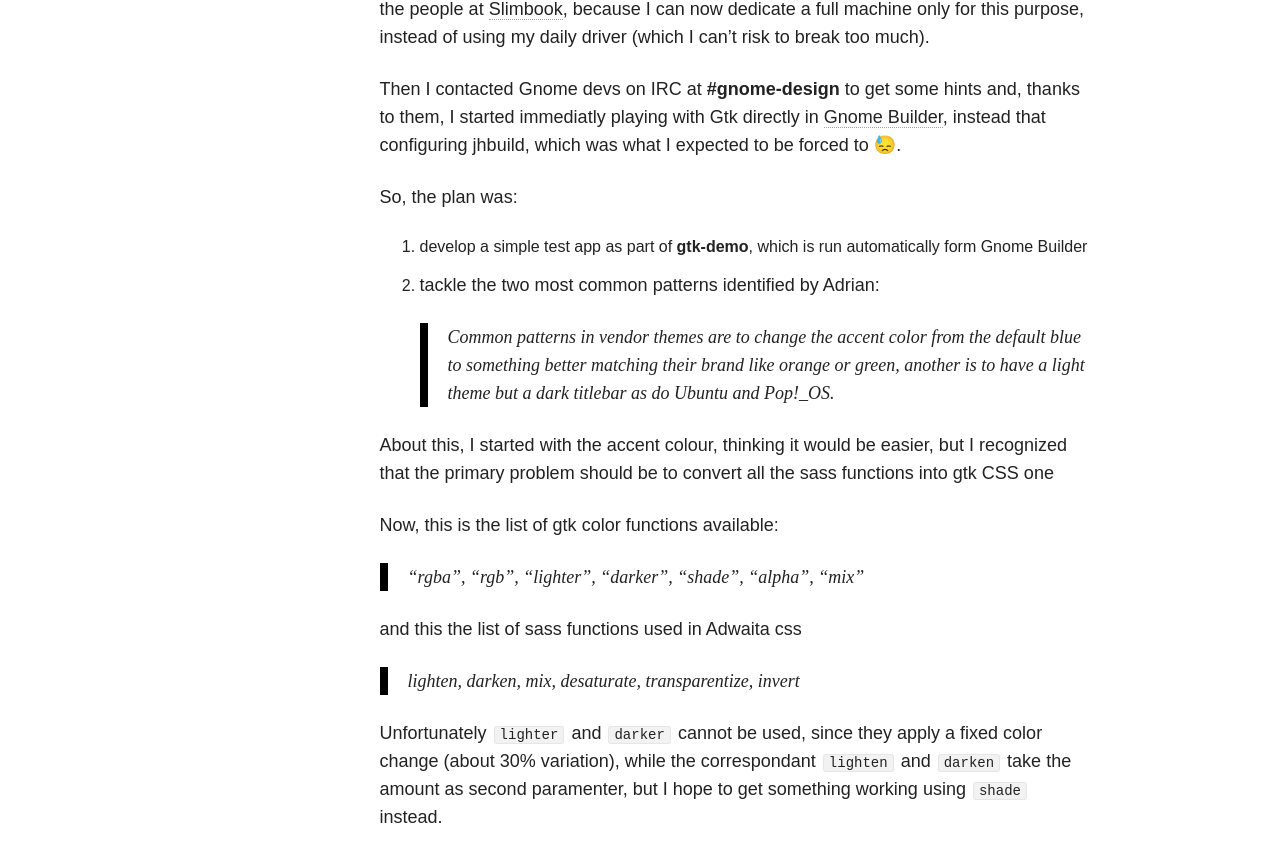
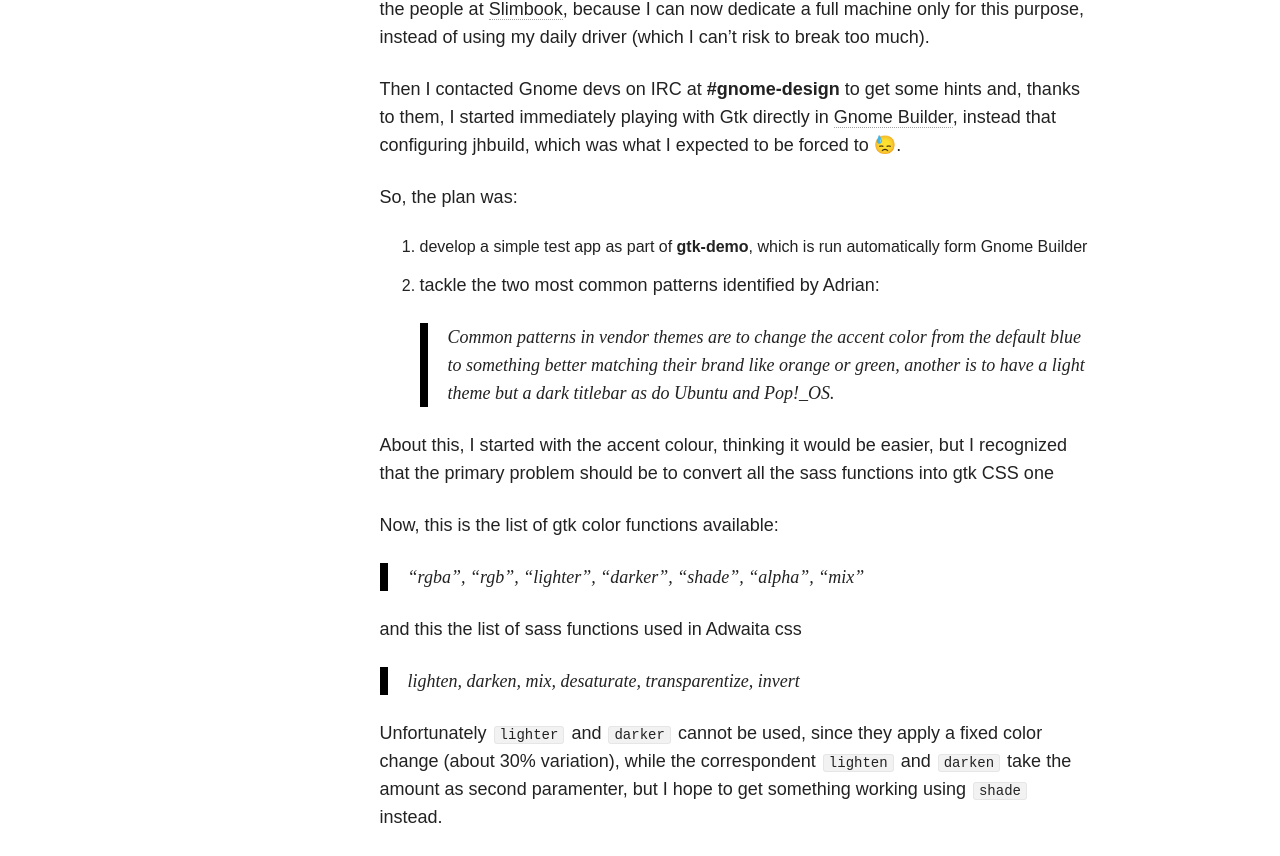
Before and after one commit to clobrano/clobrano.github.io, a Jekyll site: the page built from _posts/blog/2020-08-17-coloring-api-part1.md, in a window 1280 px wide and 1400 px high, scrolled down 1478 px. Shown: the part 181-1037 px from the top of the window. Built offline with Jekyll 4.4.1, drawn with Linux system fonts in a browser that asks for light colours; nearby versions of some CDN libraries.

Commit message:
Update 2020-08-17-coloring-api-part1.md

```diff
--- a/_posts/blog/2020-08-17-coloring-api-part1.md
+++ b/_posts/blog/2020-08-17-coloring-api-part1.md
@@ -39,7 +39,7 @@
 
 I installed a fresh Fedora 32 on [the kindly sponsored Slimbook](https://twitter.com/carlolobrano/status/1266808827405578242). I can not thank enough the people at [Slimbook](https://slimbook.es/en/), because I can now dedicate a full machine only for this purpose, instead of using my daily driver (which I can't risk to break too much).
 
-Then I contacted Gnome devs on IRC at **#gnome-design** to get some hints and, thanks to them, I started immediatly playing with Gtk directly in [Gnome Builder](https://wiki.gnome.org/Apps/Builder), instead that configuring jhbuild, which was what I expected to be forced to 😓.
+Then I contacted Gnome devs on IRC at **#gnome-design** to get some hints and, thanks to them, I started immediately playing with Gtk directly in [Gnome Builder](https://wiki.gnome.org/Apps/Builder), instead that configuring jhbuild, which was what I expected to be forced to 😓.
 
 So, the plan was:
 
@@ -58,7 +58,7 @@
 
 > lighten, darken, mix, desaturate, transparentize, invert
 
-Unfortunately `lighter` and `darker` cannot be used, since they apply a fixed color change (about 30% variation), while the correspondant `lighten` and `darken` take the amount as second paramenter, but I hope to get something working using `shade` instead.
+Unfortunately `lighter` and `darker` cannot be used, since they apply a fixed color change (about 30% variation), while the correspondent `lighten` and `darken` take the amount as second paramenter, but I hope to get something working using `shade` instead.
 
 Well, that's enough for now. If not for other, this exercise will improve my blogging skills 😀
 
```
